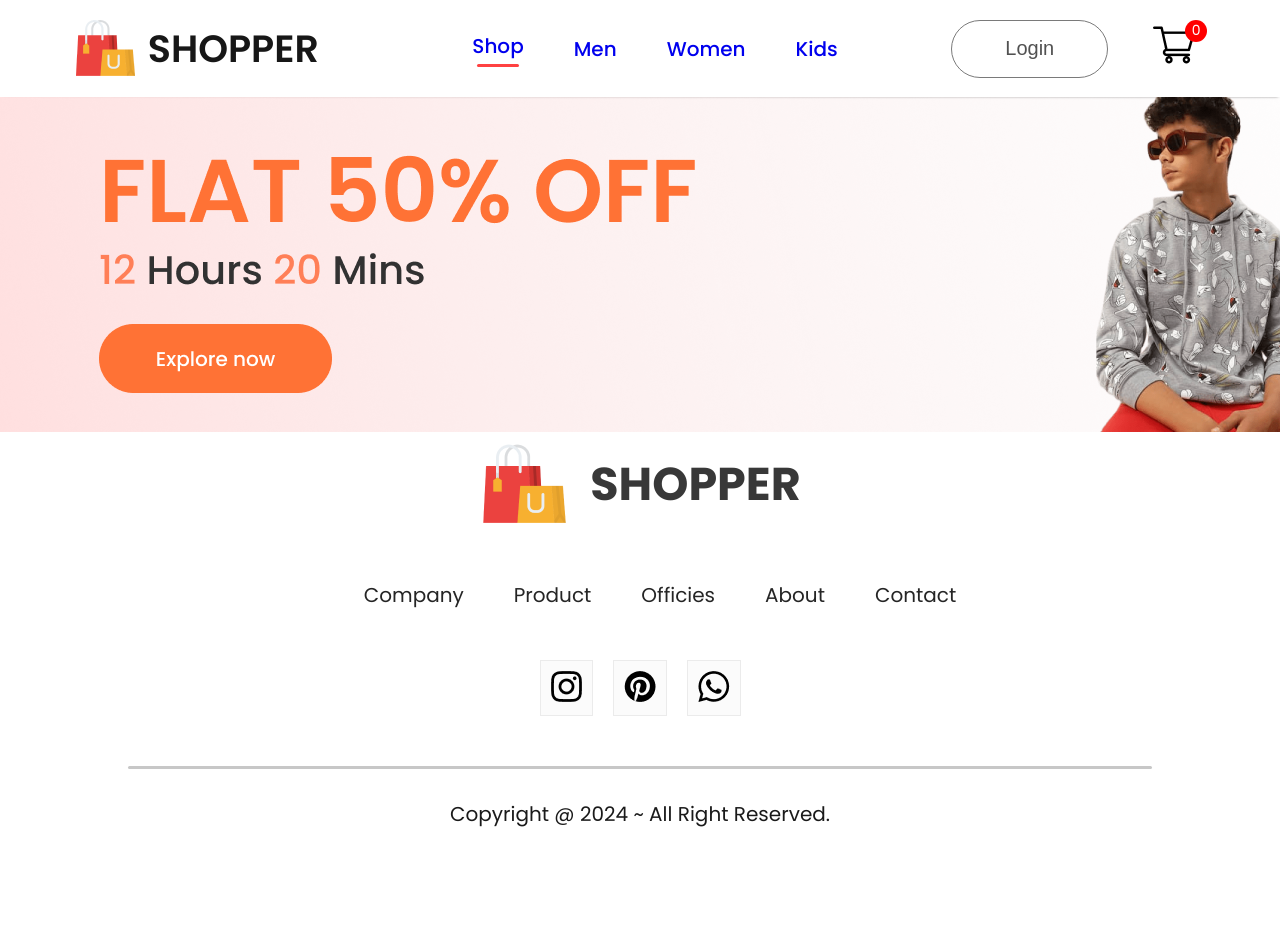
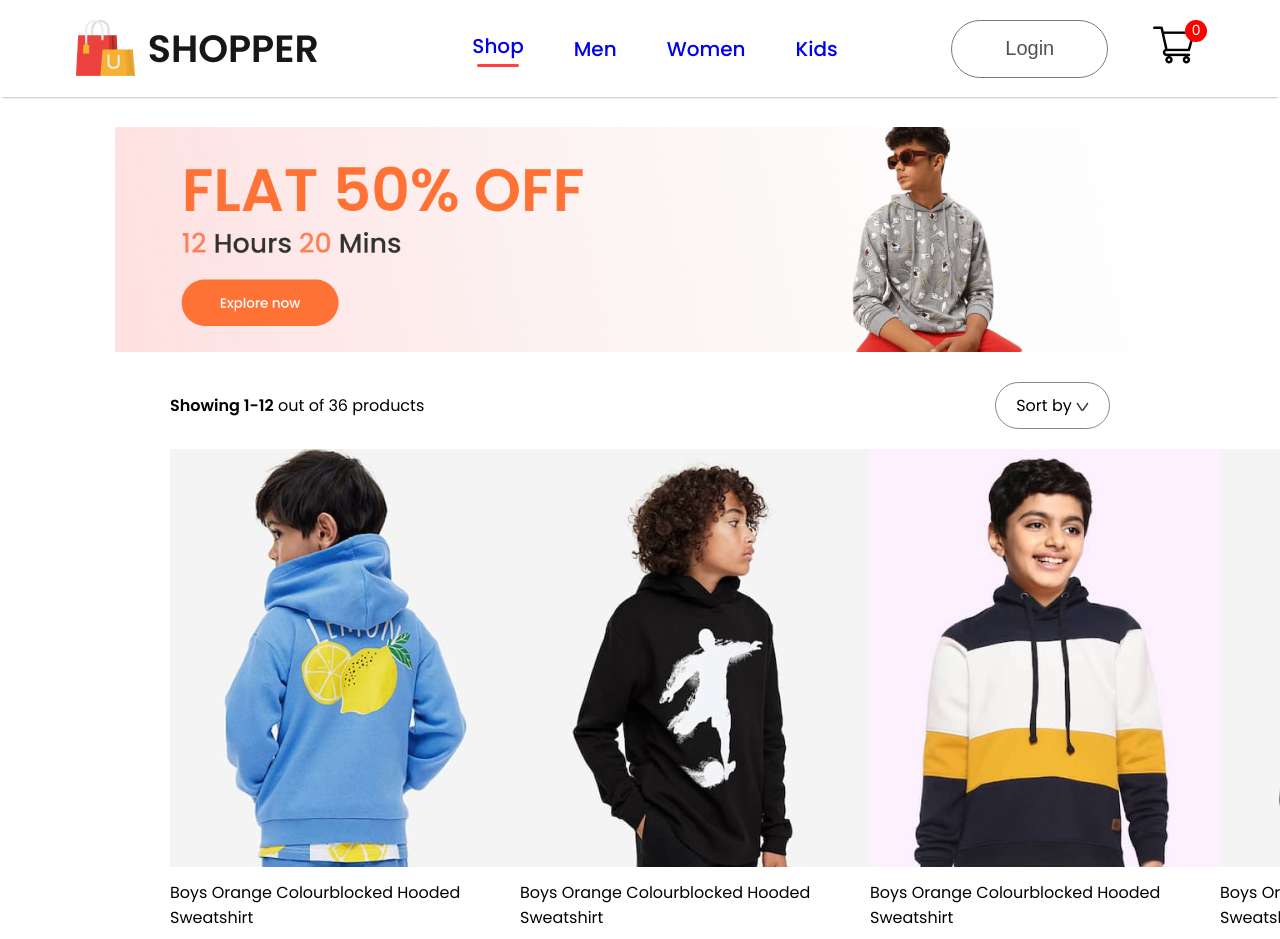
Before and after one commit to Norluciot/E-commerce, a React (Create React App) app: page /kids in a window 1280 px wide. Shown: the top 939 px of the page. Before the commit the page ends 859 px from the top, so only its background shows below. Built offline with nearby package versions, Linux system fonts and the light colour scheme.

Commit message:
Shop Category

```diff
--- a/src/Pages/CSS/ShopCategory.css
+++ b/src/Pages/CSS/ShopCategory.css
@@ -0,0 +1,29 @@
+.shopcategory-banner{
+    display: block;
+    margin: 30px auto;
+    width: 82%;
+}
+
+.shopcategory-indexSort{
+    display: flex;
+    margin: 0px 170px;
+    justify-content: space-between;
+    align-items: center;
+}
+
+.shopcategory-sort{
+    padding: 10px 20px;
+    border-radius: 40px;
+    border: 1px solid #888;
+}
+
+.shopcategory-indexSort p span{
+    font-weight: 600;
+}
+
+.shopcategory-products{
+    margin: 20px 170px;
+    display: grid;
+    grid-template-columns: 1fr 1fr 1fr 1fr;
+    row-gap: 80px;
+}
--- a/src/Pages/ShopCategory.jsx
+++ b/src/Pages/ShopCategory.jsx
@@ -1,15 +1,34 @@
 import React, { useContext } from "react";
 import "./CSS/ShopCategory.css";
 import { ShopContext } from "../Context/ShopContext";
+import dropdown_icon from '../Components/Assets/dropdown_icon.png'
+import Item from '../Components/Item/Item'
 
 const ShopCategory = (props) => {
   const { all_product } = useContext(ShopContext);
 
   return (
     <div className="shop-category">
-      <img src={props.banner} alt="" />
+      <img className="shopcategory-banner" src={props.banner} alt="" />
+      <div className="shopcategory-indexSort">
+        <p>
+          <span>Showing 1-12</span> out of 36 products
+        </p>
+        <div className="shopcategory-sort">
+          Sort by <img src={dropdown_icon} alt="" />
+        </div>
+      </div>
+      <div className="shopcategory-products">
+          {all_product.map((item,i)=>{
+            if(props.category===item.category){
+              return <Item key ={i} id={item.id} name={item.name} image={item.image} new_price={item.new_price} old_price={item.old_price}/>
+            }
+            else{
+              return null;
+            }
+          })}
+        </div>
     </div>
-
   );
 };
 
```
